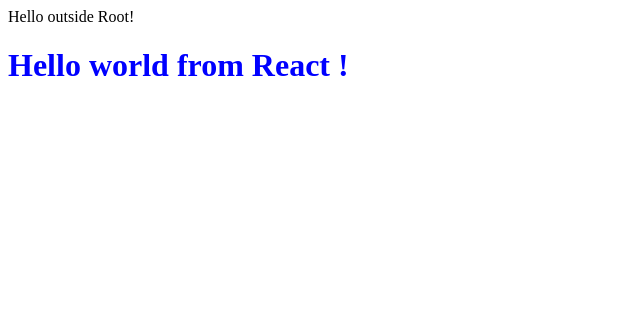
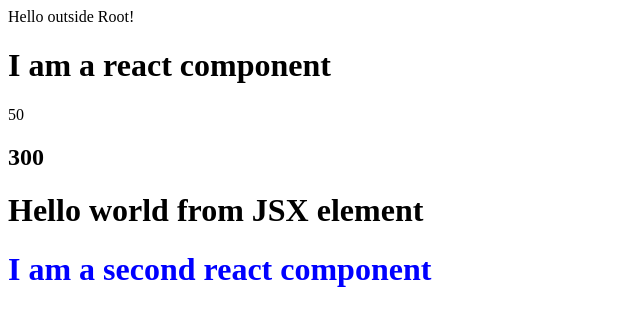
Before and after one commit to GanjiguntePriyanka/ReactProject, a React app: page / in a window 1280 px wide. Shown: the whole page, without its empty margins (0-640 px from the left). Built offline with nearby package versions, Linux system fonts and the light colour scheme.

Commit message:
Chapter 3 - JSX and React component

```diff
--- a/App.js
+++ b/App.js
@@ -1,9 +1,74 @@
 import React from "react"
-//ReactDOM.createRoot was throwing issues. importing createRoot & using createRoot fixed this issue
-//Also removed starting point from packages.json
-
 import { ReactDOM,createRoot } from "react-dom/client"
 
-const element = React.createElement("h1",{"id":"h1Value"},"Hello world from React !")
+//ReactDOM.createRoot was throwing issues. importing createRoot & using createRoot fixed this issue
+//Also removed starting point "main" from packages.json
+
+//Chapter1
+// const element = React.createElement("h1",{"id":"h1Value"},"Hello world from React !")
+
+//Chapter 3:
+//Using JSX for creating react element
+
+//Chapter3: PART1
+//JSX element : Like HTML with special characterestics
+//REACT ELEMENT
+const element1 = (<h1>Hello
+    world from JSX element</h1>)
+const element2=<span>THis is a span JSX element</span>
+//To render a JSX element, use camelcase for element names & render directly without <>
+// const root = createRoot(document.getElementById("root"))
+// root.render(element1)
+
+//Chapter3: PART2
+//React Component : Everything in react is a component. eg: button, label, fields etc. Use Capital letter for declaration
+//React functional component is a function returning a JSX element
+//REACT COMPONENT
+const Component1 = ()=>(
+        <h1 className="heading">I am a react component</h1>
+ )
+//To render a react component, use <> when rendering it
+// const root = createRoot(document.getElementById("root"))
+// root.render(<Component1/>)
+
+//CHAPTER3: PART3
+//We can use nested components/elements by calling elements inside components
+// / components inside elements / components inside components etc
+const componentInElement = (<div>
+    {element1}
+    <Component1/>
+</div>
+);
+//To render a react element with nested react component - do not use {}, use () instead
+// const root = createRoot(document.getElementById("root"))
+// root.render(componentInElement)
+
+const ElementInComponent=()=>(
+    <div>
+        {10+20}
+        <Component1></Component1>
+    </div>
+)
+// const root = createRoot(document.getElementById("root"))
+// root.render(<ElementInComponent/>)
+
+
+//Chapter 3: PART4
+//You can write Javascript code inside JSX using {}
+//Render an (element and a component) inside a component
+const Component2 = ()=>(
+    <div id="Container">
+        <Component1 />
+        {20+30}
+        <h2>{100+200}</h2>
+        {element1}
+        <h1 className="heading" id="heading">I am a second react component</h1>
+    </div>
+)
 const root = createRoot(document.getElementById("root"))
-root.render(element)
+root.render(<Component2/>)
+
+
+//Some examples : JSX
+//<a href={"mailto:" + this.props.email}>email</a>
+//<img src={ require('./images/image1.jpg') } />
--- a/index.css
+++ b/index.css
@@ -1,3 +1,3 @@
-#h1Value{
+#heading{
     color: blue;
 }
```
